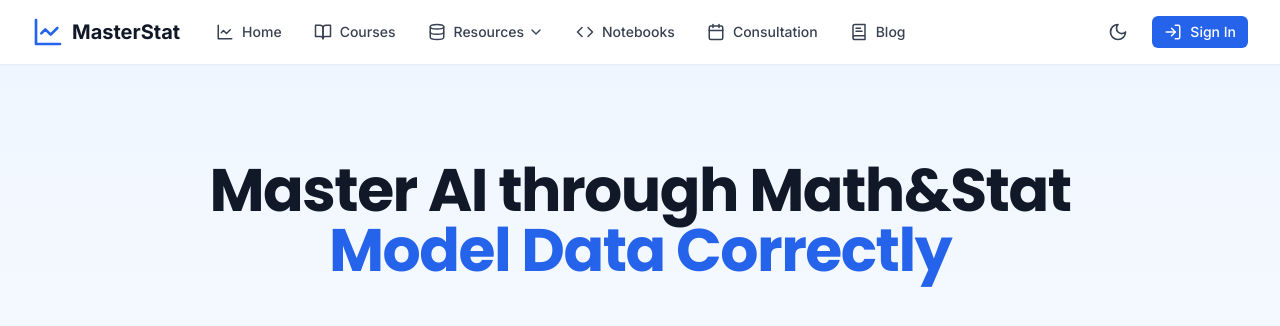
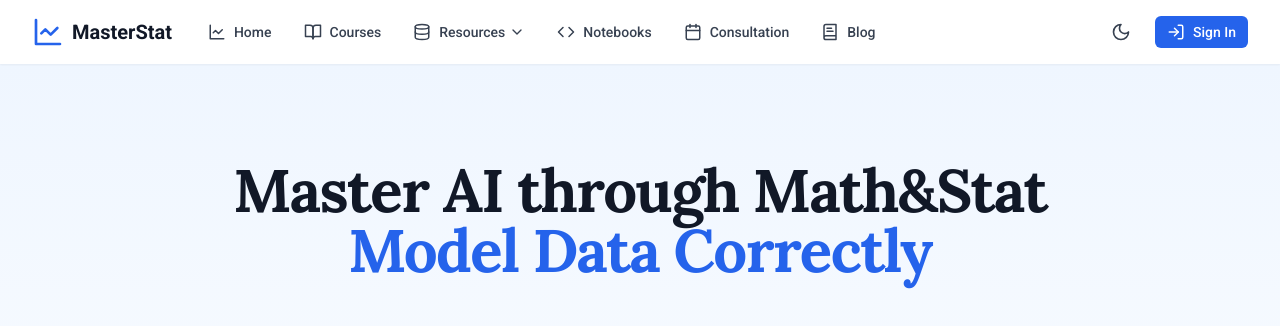
Before and after one commit to Ahmadshahidi/github-aahp4nu5, a React (Vite) app: page / in a window 1280 px wide. Shown: the top 326 px of the page. Built offline with nearby package versions, Linux system fonts and the light colour scheme.

Commit message:
Implement Roboto font

```diff
--- a/index.html
+++ b/index.html
@@ -4,7 +4,7 @@
     <meta charset="UTF-8" />
     <link rel="icon" type="image/svg+xml" href="/vite.svg" />
     <meta name="viewport" content="width=device-width, initial-scale=1.0" />
-    <link href="https://fonts.googleapis.com/css2?family=Poppins:wght@400;500;600;700&family=Inter:wght@400;500;600;700&display=swap" rel="stylesheet">
+    <link href="https://fonts.googleapis.com/css2?family=Lora:ital,wght@0,400..700;1,400..700&family=Roboto:ital,wght@0,100..900;1,100..900&display=swap" rel="stylesheet">
     <title>Vite + React + TS</title>
   </head>
   <body>
--- a/src/index.css
+++ b/src/index.css
@@ -2,13 +2,19 @@
 @tailwind components;
 @tailwind utilities;
 
-/* Apply fonts */
 h1, h2, h3, h4, h5, h6 {
-  @apply font-poppins;
+  @apply font-lora;
 }
 
 body {
   @apply font-sans;
+
+  font-family: "Roboto", sans-serif;
+  font-optical-sizing: auto;
+  font-weight: 400;
+  font-style: normal;
+  font-variation-settings:
+    "wdth" 100;
 }
 
 :root {
--- a/tailwind.config.js
+++ b/tailwind.config.js
@@ -7,8 +7,8 @@ export default {
   theme: {
     extend: {
       fontFamily: {
-        sans: ['Inter', 'system-ui', 'sans-serif'],
-        poppins: ['Poppins', 'sans-serif'],
+        sans: ['Roboto', 'system-ui', 'sans-serif'],
+        lora: ['Lora', 'serif'],
       },
     },
   },
```
